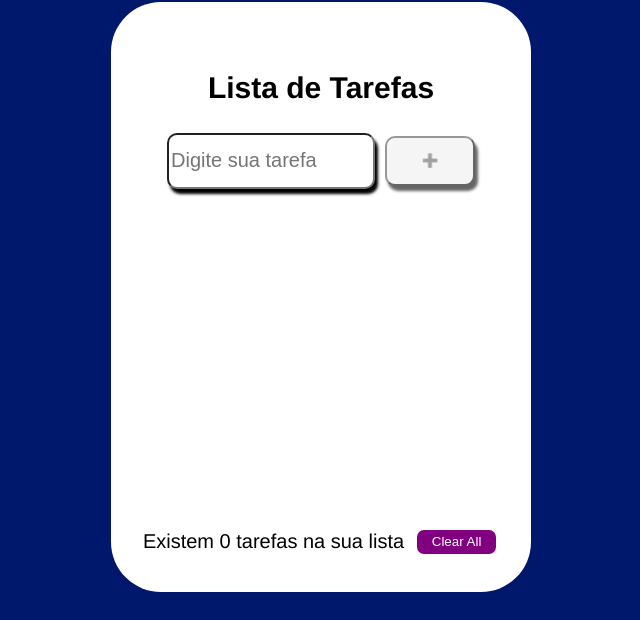
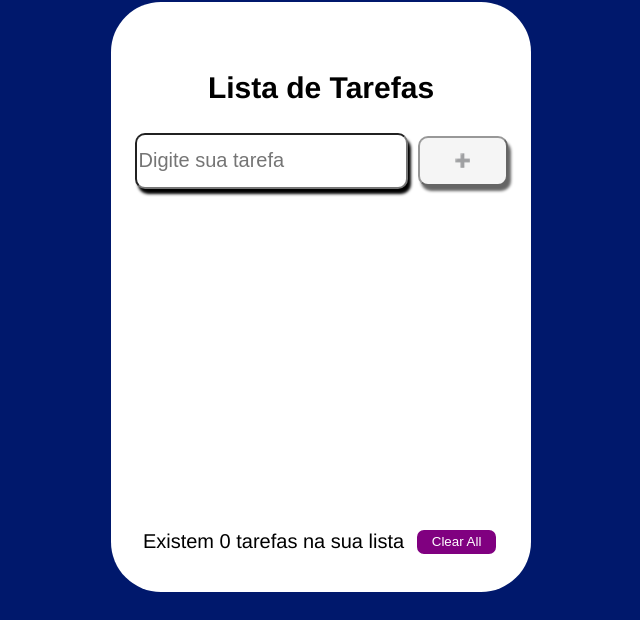
Before and after one commit to ThamirisRG/todo_list, a plain HTML site: page index.html in a window 1280 px wide. Shown: the part 158-778 px from the top of the page, without its empty margins (319-959 px from the left). Drawn offline with Linux system fonts and the light colour scheme.

Commit message:
ajuste no espaçamento das tarefas adicionadas

```diff
--- a/blocks/form.css
+++ b/blocks/form.css
@@ -1,14 +1,15 @@
 .form{
     display: flex;
+    justify-content: center;
     align-items: center;
     gap: 10px;
+    width: 100%;
 }
 .form__input{
    border-radius: 10px;
    font-size: 20px;
-    height: 50px;
-    width: 200px;
-    box-shadow: 3px 5px 3px rgba(0,0,0,1);
+   height: 50px;
+   box-shadow: 3px 5px 3px rgba(0,0,0,1);
 }
 .form__button{
     border-radius: 10px;
```
